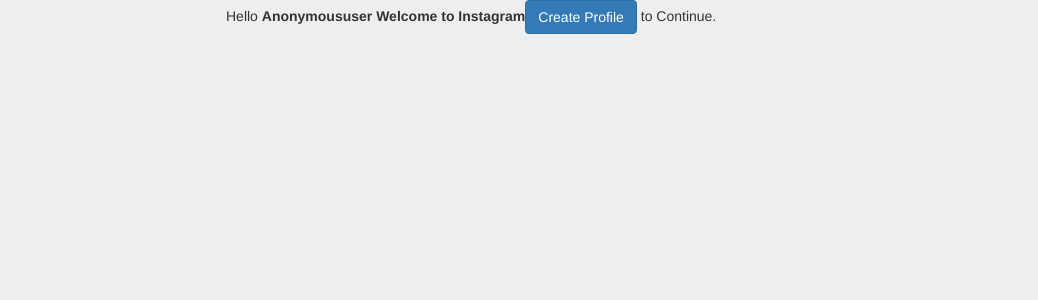
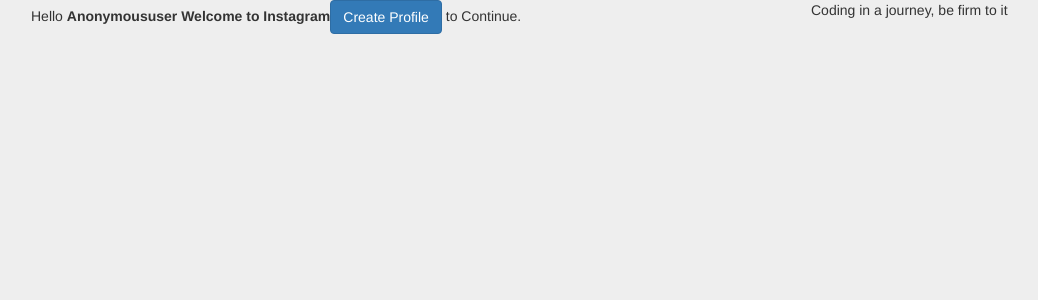
Before and after one commit to Roseoketch/Insta-Photo, a Django app: template insta/photo/templates/index.html in a window 1280 px wide. Shown: the top 300 px of the page, without its empty margins (39-1077 px from the left). Run offline with Django 3.2, Linux system fonts and the light colour scheme; the template is opened without the code that fills it, so the values that code supplies are empty; some libraries are stand-ins or nearby versions.

```diff
--- a/insta/photo/templates/index.html
+++ b/insta/photo/templates/index.html
@@ -2,9 +2,8 @@
 <div class="container mt-5">
   <div class="row mt-3"></div>
   <div class="row mt-5">
-    <div class="col-md-2 col-lg-2 col-xs-1 col-sm-1"></div>
 
-    <div class="col-md-8 col-lg-8 col-xs-9 col-sm-9">
+    <div class="col-md-8">
       <p>Hello <b>{{user | title}}</b> <b> Welcome to Instagram</b><a href="{% url 'edit' %}" class="btn btn-primary">Create Profile</a> to Continue.</p>
       {% for img in images %} {% if img.image %}
       <div class="card">
@@ -15,7 +14,7 @@
           <a href="{% url 'yourprofile' pk=img.user.id %}">{{img.user.username}}</a> {% endif %}
         </div>
           <br>
-        <div class="card-body" style="border:2px solid black;">
+        <div class="card-body">
           <img src="{{img.image.url}}" alt="" class="img-fluid" style="width:80%; height:100%">
           <hr>
 
@@ -42,7 +41,9 @@
           <p><b>{{comment.user}}</b> {{comment.comments}}</p>
           {% endif %} {% endfor %}
            <style media="screen">
-
+           .container mt-5{
+             background-color::
+           }
            </style>
 
         </div>
@@ -53,7 +54,7 @@
       {% endif %}
       <br><br> {% endfor %}
     </div>
-    <div class="col-md-2 col-lg-2 col-xs-1 col-sm-1"></div>
+    <div class="col-md-4">Coding in a journey, be firm to it</div>
   </div>
 
 </div>
```
